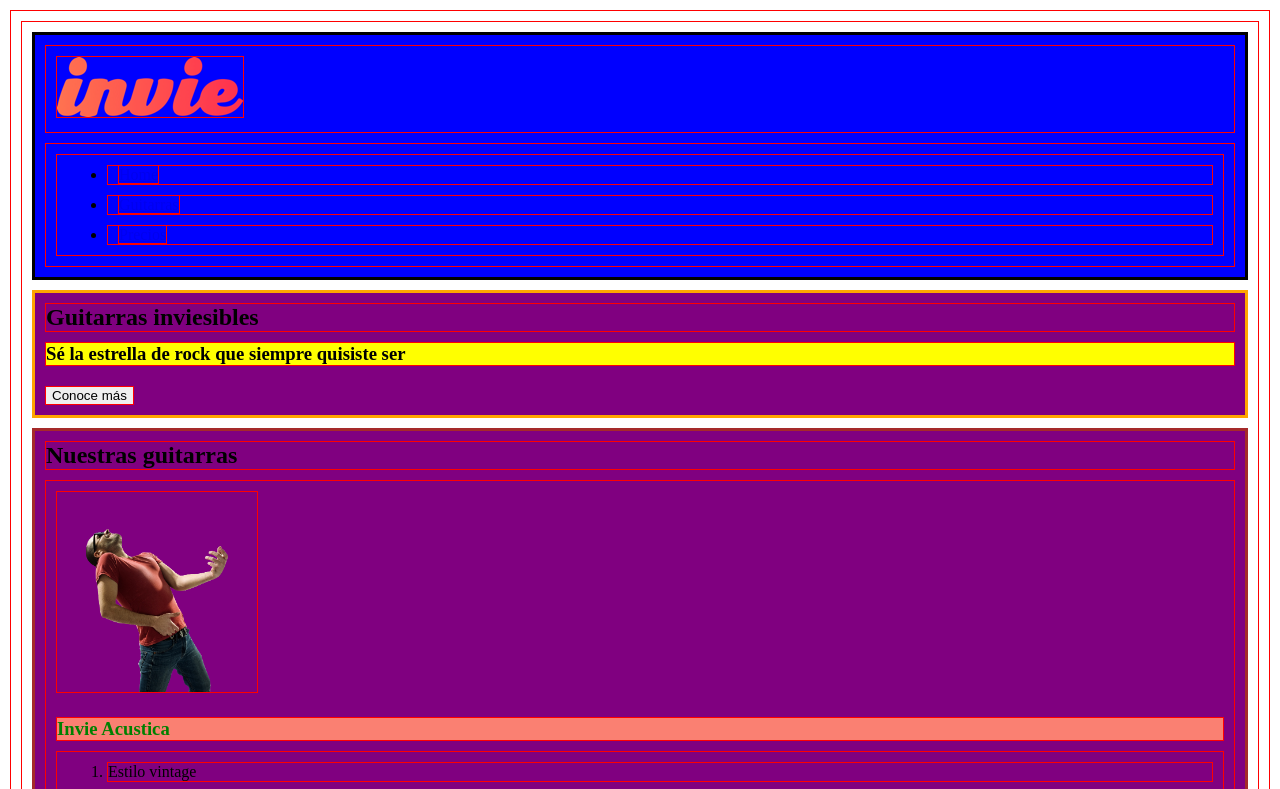
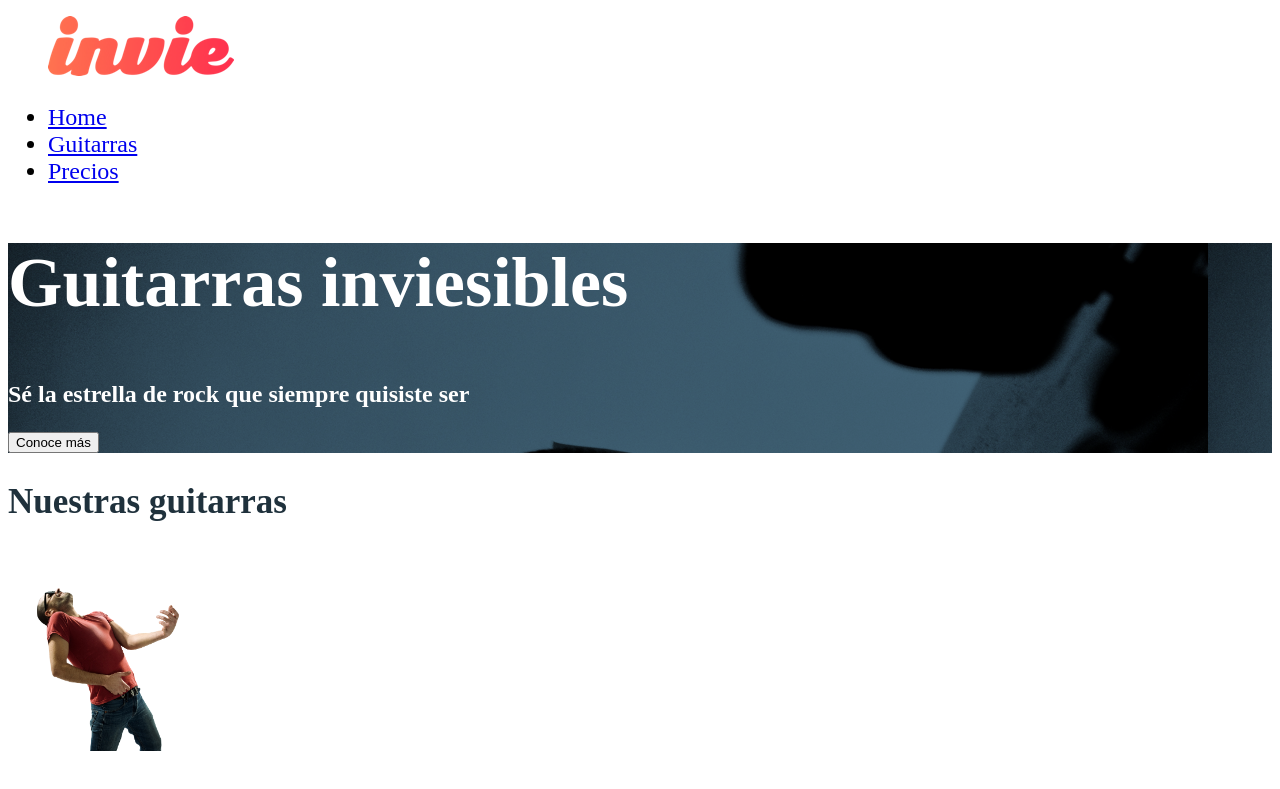
Before and after one commit to VictorBejarano/Invie_WEB, a plain HTML site: page index.html in a window 1280 px wide. Shown: the top 789 px of the page. Drawn offline with Linux system fonts and the light colour scheme.

Commit message:
Backgrounds, colores y tamaños de fuente

```diff
--- a/css/invie.css
+++ b/css/invie.css
@@ -19,31 +19,25 @@ selector de id
 #guitarra{
 }
 */
-*{
-  border: 1px solid red;
-  margin: 10px;
-}
-header{
-  background: blue;
-}
-section{
-  background: purple;
-}
-article h3{
-  color: green;
+.titulo{
+  font-size: 70px;/*Tamaño de la fuente*/
 }
 .title-a{
-  background: yellow;
+  font-size: 24px;
 }
 .title-b{
-  background: salmon;
+  font-size: 50px;
 }
-#header{
- border: 3px solid black;
+.guitarras{
+  color: #1F313C;
 }
-#portada{
-  border: 3px solid orange;
+.guitarras h2{
+  font-size: 35px;
 }
-#guitarras{
-  border: 3px solid brown;
+.portada{
+  background-image: url('../images/background.png'); /*Imagenes de fondo*/
+  color: white;/*Todos las fuentes hijas heredan fuente blanca*/
 }
+.menu{
+  font-size: 24px;
+}
```
Also changed, not shown: images/background.png (added).
